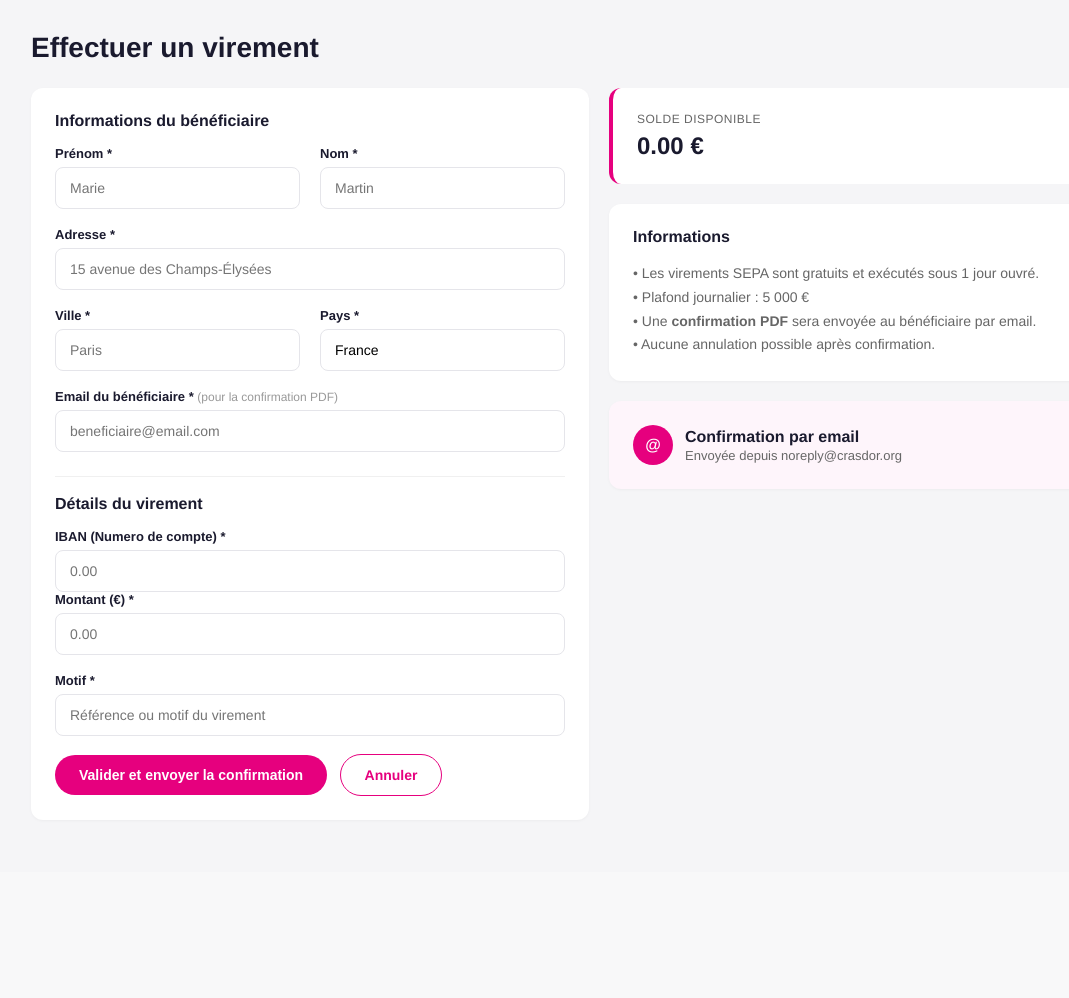
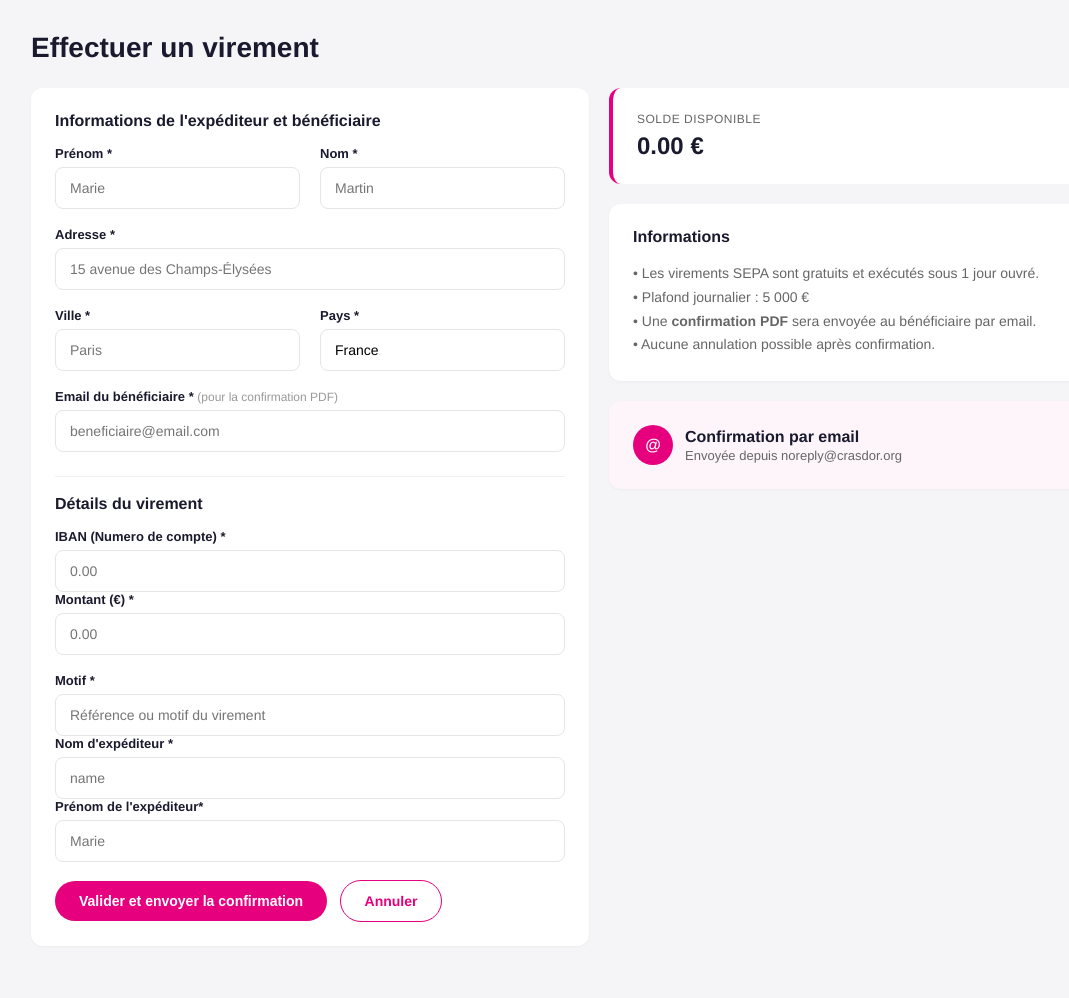
Before and after one commit to svomeau-wq/accountbourso, a Flask app: template templates/virement.html in a window 1280 px wide. Shown: the whole page, without its empty margins (41-1110 px from the left). Before the commit the page ends 796 px from the top, so only its background shows below. Run offline with Flask 3, Linux system fonts and the light colour scheme; the template is opened without the code that fills it, so the values that code supplies are empty.

Commit message:
Update virement.html

```diff
--- a/templates/virement.html
+++ b/templates/virement.html
@@ -7,7 +7,8 @@
 <div class="grid-2">
     <div>
         <div class="card">
-            <div class="card-title">Informations du bénéficiaire</div>
+
+            <div class="card-title">Informations de l'expéditeur et bénéficiaire</div>
             <form method="POST" action="{{ url_for('virement') }}">
                 <div class="grid-2">
                     <div class="form-group">
@@ -47,12 +48,16 @@
                     <label for="IBAN">IBAN (Numero de compte) *</label>
                     <input type="number" step="0.01" min="0.01" id="number" name="number" placeholder="0.00" required>
                     <label for="montant">Montant (€) *</label>
-                    <input type="number" step="0.01" min="0.01" id="montant" name="montant" placeholder="0.00" required>
+                    <input type="name step="0.01" min="0.01" id="montant" name="montant" placeholder="0.00" required>
                 </div>
 
                 <div class="form-group">
                     <label for="motif">Motif *</label>
                     <input type="text" id="motif" name="motif" placeholder="Référence ou motif du virement" required>
+                    <label for="motif">Nom d'expéditeur *</label>
+                    <input type="text" id="motif" name="motif" placeholder="name" required>
+                    <label for="prenom">Prénom de l'expéditeur*</label>
+                    <input type="text" id="prenom" name="prenom" placeholder="Marie" required>
                 </div>
 
                 <button type="submit" class="btn btn-primary">Valider et envoyer la confirmation</button>
```
